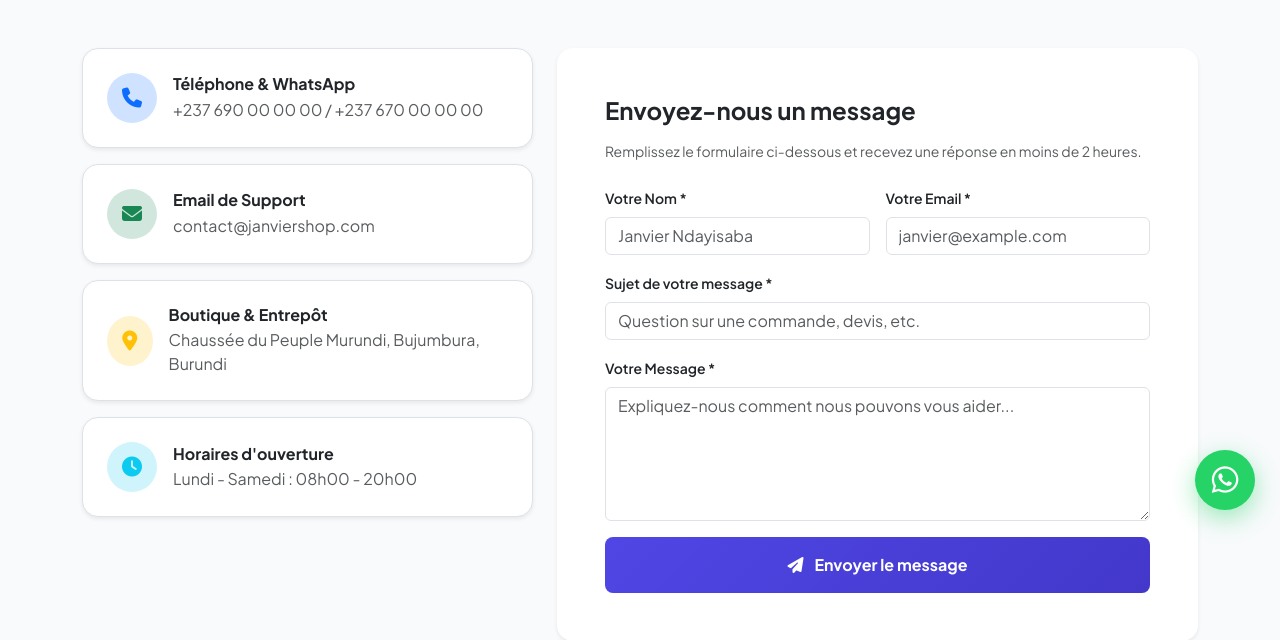
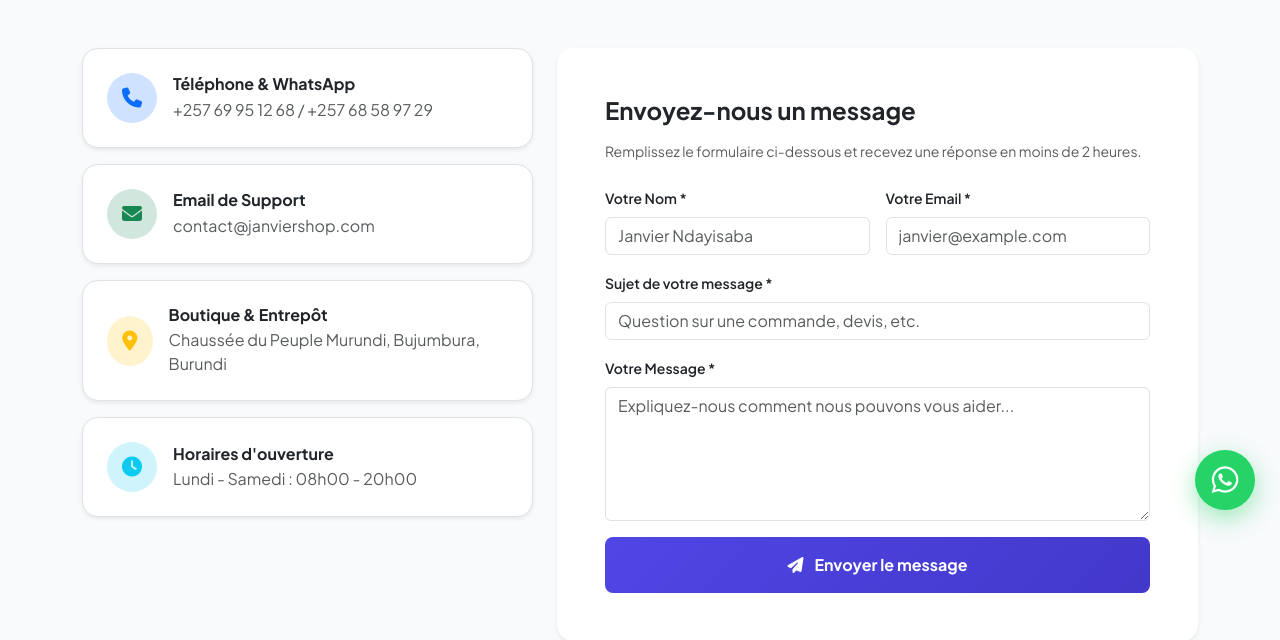
Before and after one commit to Expendadeur/ecommerce, a Django app: template ecommerce/shop/templates/shop/contact.html in a window 1280 px wide; the page is wider, and only the part inside the window is pictured. Shown: the part 265-905 px from the top of that part. Run offline with Django 3.2, Linux system fonts and the light colour scheme; the template is opened without the code that fills it, so the values that code supplies are empty.

Commit message:
Update contact.html

```diff
--- a/ecommerce/shop/templates/shop/contact.html
+++ b/ecommerce/shop/templates/shop/contact.html
@@ -20,7 +20,7 @@
                     </div>
                     <div>
                         <h6 class="fw-bold text-dark mb-1">Téléphone & WhatsApp</h6>
-                        <p class="text-muted mb-0">+237 690 00 00 00 / +237 670 00 00 00</p>
+                        <p class="text-muted mb-0">+257 69 95 12 68 / +257 68 58 97 29</p>
                     </div>
                 </div>
 
```
